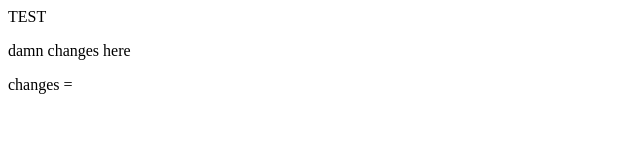
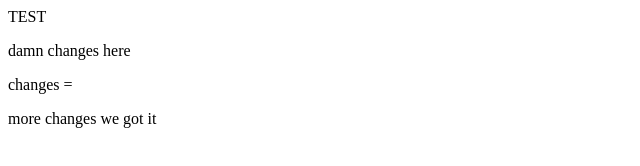
Before and after one commit to cmocode91/project_001, a plain HTML site: page index.html in a window 1280 px wide. Shown: the whole page, without its empty margins (0-640 px from the left). Drawn offline with Linux system fonts and the light colour scheme.

Commit message:
mchanges

```diff
--- a/index.html
+++ b/index.html
@@ -10,6 +10,7 @@
         TEST
         <p>damn changes here</p>
         <p>changes =</p>
+        <p>more changes we got it</p>
     </div>
 </body>
 </html>
```
